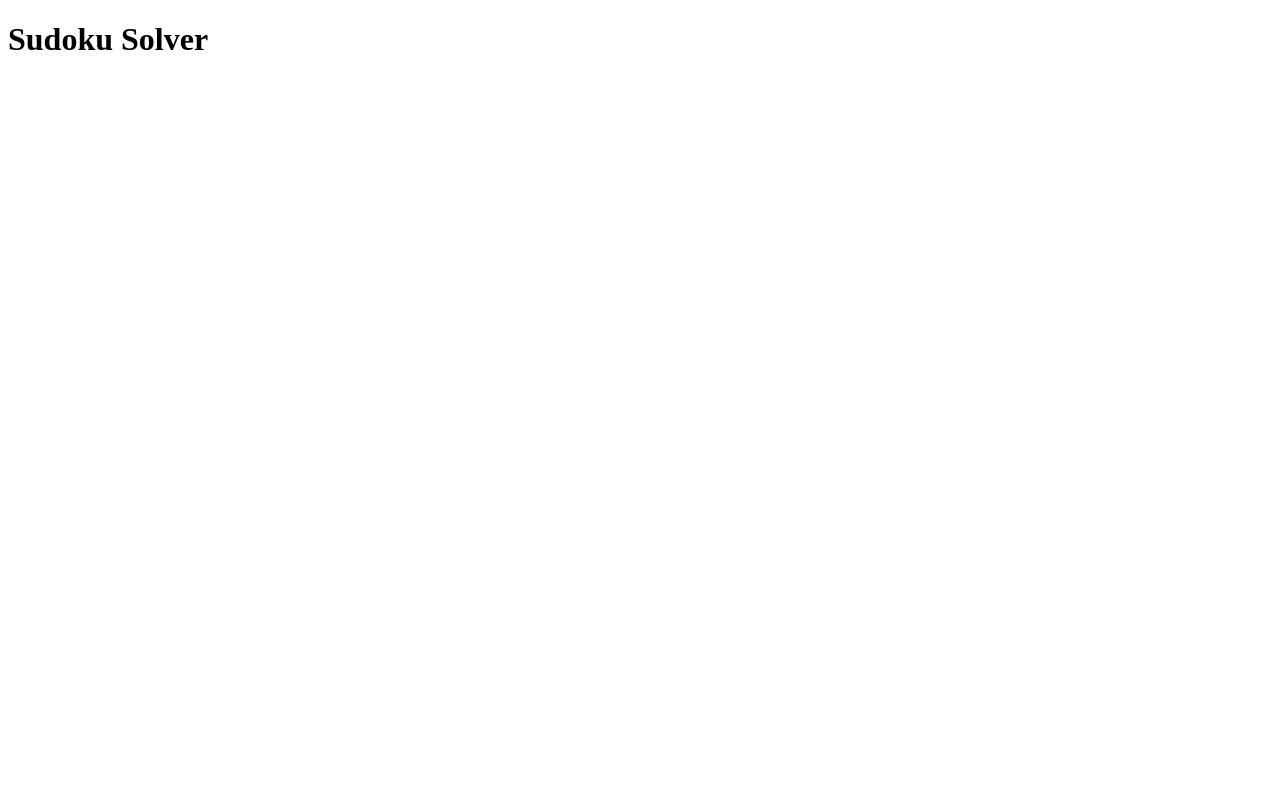
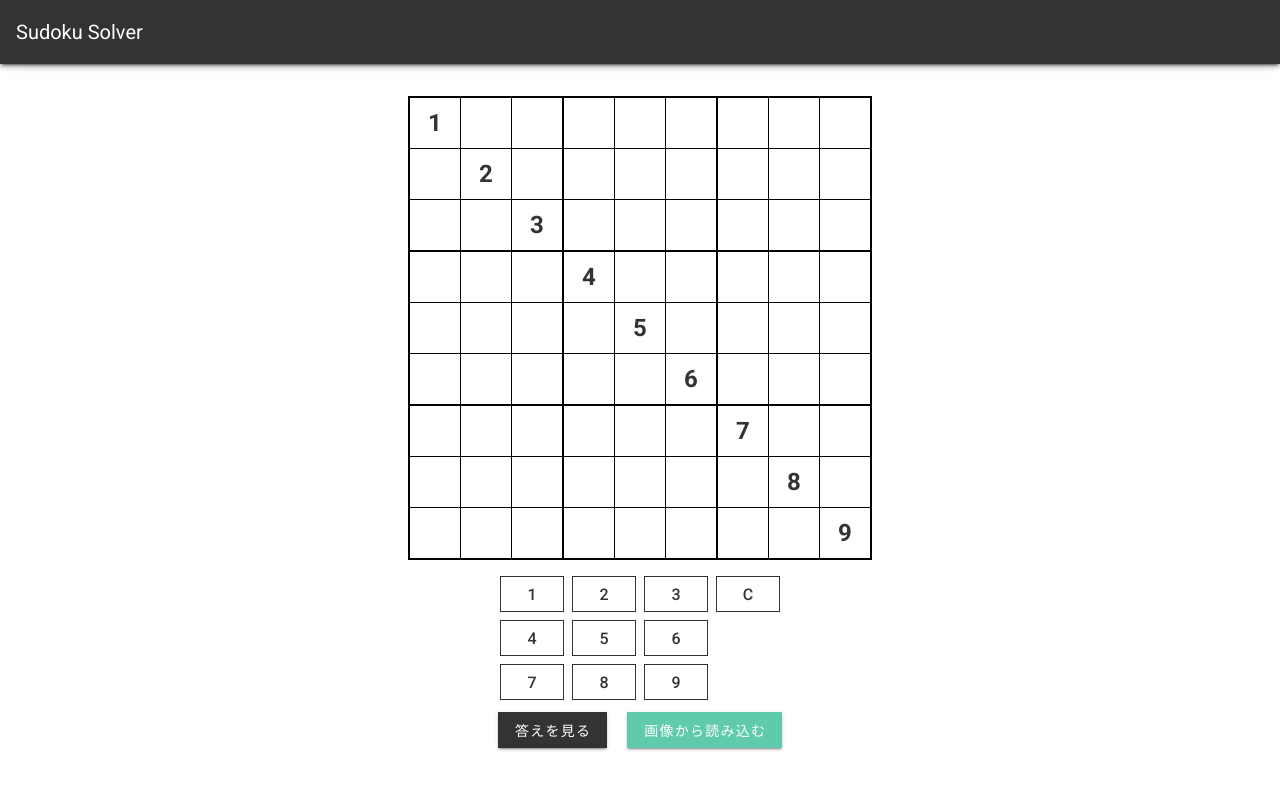
Before and after one commit to Fukkatsuso/sudoku-solver-app, a plain HTML site: page views/index.html in a window 1280 px wide. Drawn offline with nearby package versions, Linux system fonts and the light colour scheme.

Commit message:
viewの見た目,テンキーを作成

```diff
--- /dev/null
+++ b/views/css/index.css
@@ -0,0 +1,54 @@
+.sudoku-table {
+    width: calc(90vmin);
+    height: calc(90vmin);
+    max-width: 450px;
+    max-height: 450px;
+    border: 2px solid black;
+    border-collapse: collapse;
+}
+
+.sudoku-table td {
+    border: 1px solid black;
+    border-collapse: collapse;
+}
+
+.sudoku-table td:nth-child(3),
+.sudoku-table td:nth-child(6) {
+    border-right: 2px solid black;
+}
+
+.sudoku-table tr:nth-child(3),
+.sudoku-table tr:nth-child(6) {
+    border-bottom: 2px solid black;
+}
+
+.sudoku-table input {
+    outline: none;
+    text-align: center;
+    vertical-align: middle;
+    font-size: 1.4rem;
+    color: #333333;
+    height: calc(90vmin/9 - 2px);
+    width: calc(90vmin/9 - 2px);
+    max-height: 50px;
+    max-width: 50px;
+}
+
+.sudoku-table .focus-row,
+.sudoku-table .focus-col {
+    z-index: 1;
+    background-color: #E9E9E9;
+}
+
+.sudoku-table .focus-cell {
+    background-color: #aeb8b2;
+}
+
+.sudoku-table .uneditable-num {
+    font-size: 1.5rem;
+    font-weight: bold;
+}
+
+.key-btn > span {
+    font-size: 1rem;
+}
--- a/views/index.html
+++ b/views/index.html
@@ -1,11 +1,64 @@
 <!DOCTYPE html>
-<html lang="en">
+<html lang="ja">
 <head>
   <meta charset="UTF-8">
-  <meta name="viewport" content="width=device-width, initial-scale=1.0">
+  <link href="https://fonts.googleapis.com/css?family=Roboto:100,300,400,500,700,900" rel="stylesheet">
+  <link href="https://cdn.jsdelivr.net/npm/@mdi/font@5.x/css/materialdesignicons.min.css" rel="stylesheet">
+  <link href="https://cdn.jsdelivr.net/npm/vuetify@2.x/dist/vuetify.min.css" rel="stylesheet">
+  <link href="https://use.fontawesome.com/releases/v5.0.13/css/all.css" rel="stylesheet">
+  <link href="/views/css/index.css" type="text/css" rel="stylesheet">
+  <meta name="viewport" content="width=device-width, initial-scale=1, maximum-scale=1, user-scalable=no, minimal-ui">
   <title>Sudoku Solver</title>
 </head>
+
 <body>
-  <h1>Sudoku Solver</h1>
+  <div id="app">
+    <v-app>
+      <v-card>
+        <v-toolbar color="#333333" dark tile>
+          <v-toolbar-title>Sudoku Solver</v-toolbar-title>
+        </v-toolbar>
+      </v-card>
+
+      <v-container class="pb-2  mt-sm-4 mt-md-4">
+        <v-row justify="center" no-gutters>
+          <v-col cols="auto">
+            <v-container class="pa-1" no-gutters>
+              <table class="sudoku-table">
+                <tbody>
+                  <tr v-for="(line, row) in table" :class="{'focus-row': isFocusedRow(row)}">
+                    <td v-for="(num, col) in line" class="text-center" :class="{'focus-col': isFocusedCol(col), 'focus-cell': isFocusedCell(row, col)}">
+                      <input readonly v-model.number="table[row][col]" maxlength="1" pattern="[1-9]{1}" :class="{'uneditable-num': !editable[row][col]}" @click="selectCell(row, col)">
+                    </td>
+                  </tr>
+                </tbody>
+              </table>
+            </v-container>
+          </v-col>
+        </v-row>
+      </v-container>
+
+      <v-container class="pa-0">
+        <v-row justify="center" no-gutters>
+          <v-col cols="auto">
+            <v-container class="pa-0" no-gutters>
+              <v-row v-for="line in keys" :key="line.id" justify="start" no-gutters>
+                <v-btn v-for="key in line" :key="key.id" class="ma-1 key-btn" tile outlined color="#333333" @click="keyAction(key)">${ key }</v-btn>
+              </v-row>
+            </v-container>
+          </v-col>
+        </v-row>
+      </v-container>
+
+      <div class="text-center">
+        <v-btn class="ma-2" tile color="#333333" dark>答えを見る</v-btn>
+        <v-btn class="ma-2" tile color="#60CAAD" dark>画像から読み込む</v-btn>
+      </div>
+    </v-app>
+  </div>
+
+  <script src="https://cdn.jsdelivr.net/npm/vue@2.x/dist/vue.js"></script>
+  <script src="https://cdn.jsdelivr.net/npm/vuetify@2.x/dist/vuetify.js"></script>
+  <script src="/views/js/main.js"></script>
 </body>
 </html>
--- /dev/null
+++ b/views/js/main.js
@@ -0,0 +1,59 @@
+new Vue({
+    el: '#app',
+    delimiters: ['${', '}'],
+    vuetify: new Vuetify(),
+    data() {
+        return {
+            keys: [[1, 2, 3, 'C'], [4, 5, 6], [7, 8, 9]],
+            table: this.newTable(null),
+            editable: this.newTable(true),
+            selectedRow: null,
+            selectedCol: null
+        }
+    },
+    methods: {
+        newTable: function(x) {
+            var t = new Array(9)
+            for (let i = 0; i < 9; i++) {
+                t[i] = new Array(9).fill(x)
+            }
+            return t
+        },
+        selectCell: function(row, col) {
+            this.selectedRow = row
+            this.selectedCol = col
+            return
+        },
+        isFocusedRow: function(row) {
+            return row == this.selectedRow
+        },
+        isFocusedCol: function(col) {
+            return col == this.selectedCol
+        },
+        isFocusedCell: function(row, col) {
+            return this.isFocusedRow(row) && this.isFocusedCol(col)
+        },
+        setNumber: function(row, col, num) {
+            if (0 <= row && row < 9 && 0 <= col && col < 9) {
+                if (this.editable[row][col]) {
+                    this.table[row].splice(col, 1, num)
+                }
+            }
+        },
+        keyAction: function(key) {
+            let row = this.selectedRow
+            let col = this.selectedCol
+            if (key === 'C') {
+                this.setNumber(row, col, null)
+            } else {
+                this.setNumber(row, col, key)
+            }
+        }
+    },
+    mounted: function() {
+        for (let i = 0; i < 9; i++) {
+            this.table[i].splice(i, 1, i+1)
+            this.editable[i].splice(i, 1, false)
+        }
+    }
+})
```
